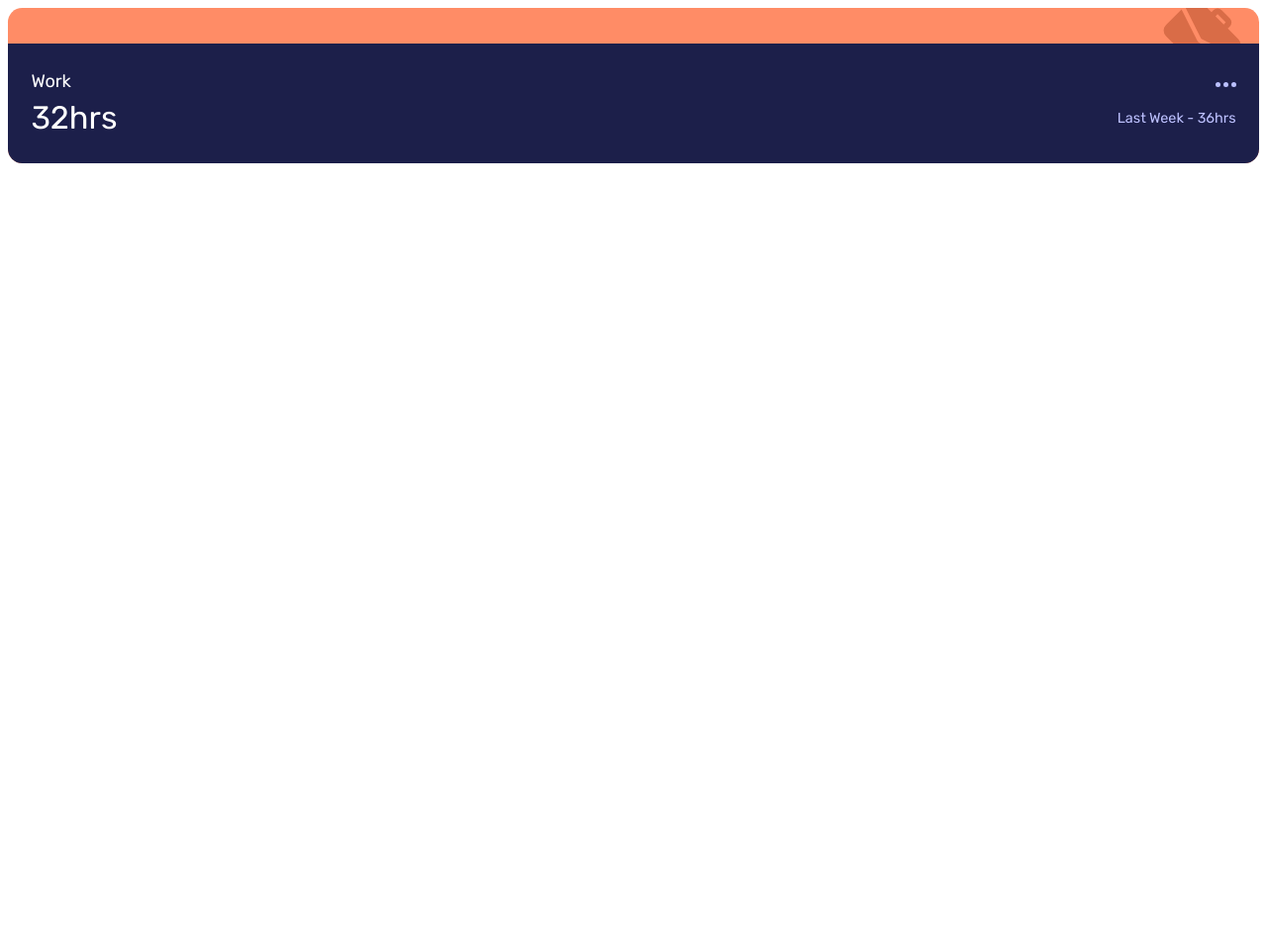
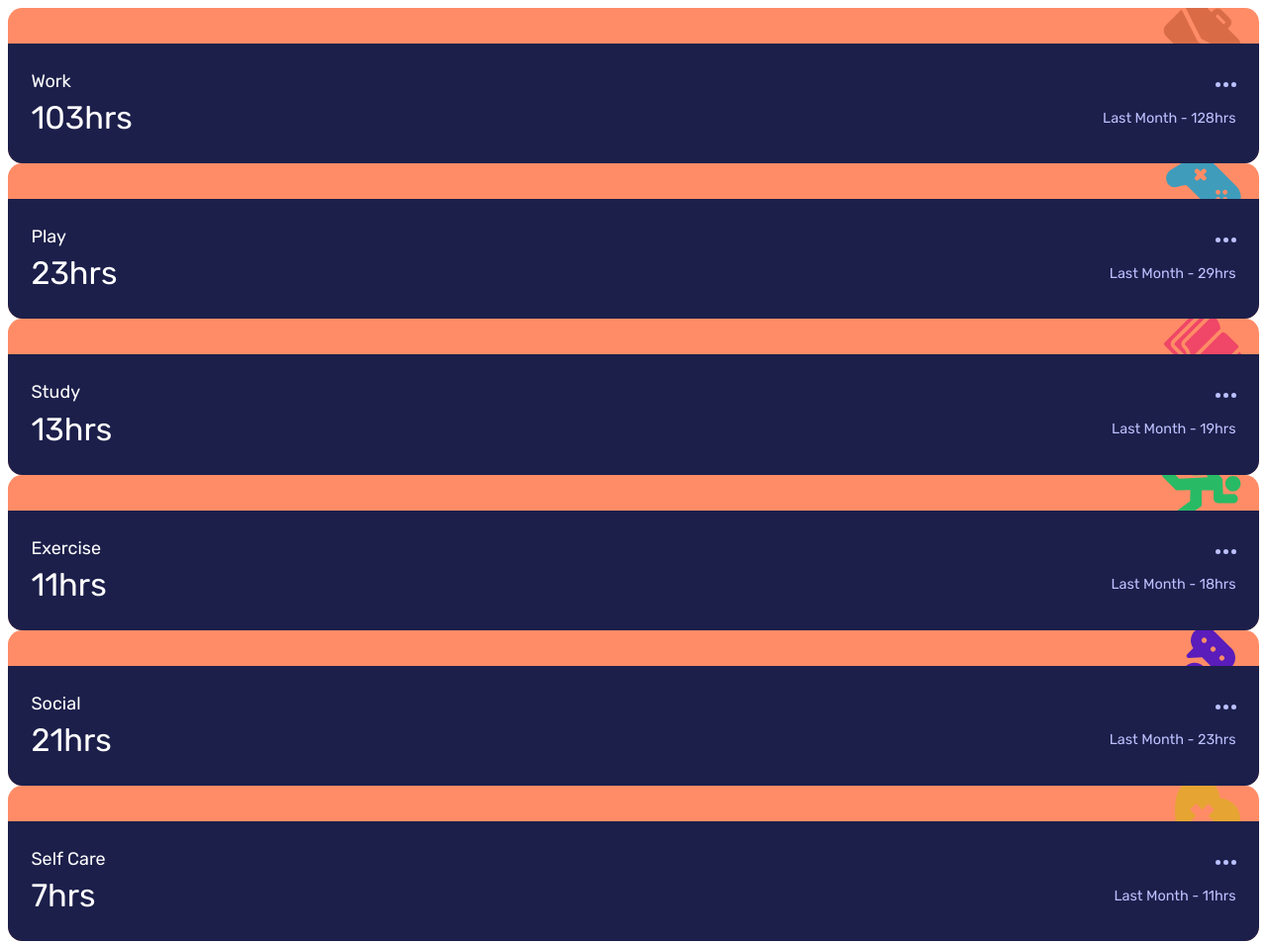
Before and after one commit to anton-zykov/fm-time-tracking-dashboard, a plain HTML site: page index.html in a window 1280 px wide. Shown: the whole page at 99% size. Before the commit the page ends 800 px from the top, so only its background shows below. Drawn offline with Linux system fonts and the light colour scheme.

Commit message:
Add script for creating cards based on fetched data

```diff
--- a/index.html
+++ b/index.html
@@ -10,16 +10,6 @@
   <title>Time tracking dashboard</title>
 </head>
 <body>
-  <div class="card">
-    <img class="card__icon" src="./images/icon-work.svg" alt="">
-    <div class="card__content">
-      <p class="card__title">Work</p>
-      <a class="card__more" href="/" aria-label="More on work">
-        <img src="./images/icon-ellipsis.svg" alt="">
-      </a>
-      <span class="card__hours">32hrs</span>
-      <span class="card__previous">Last Week - 36hrs</span>
-    </div>
-  </div>
+  <script type="module" src="./index.js"></script>
 </body>
 </html>
--- /dev/null
+++ b/index.js
@@ -0,0 +1,57 @@
+const timeframeAdjectives = {
+  'Day': 'Daily',
+  'Week': 'Weekly',
+  'Month': 'Monthly',
+};
+
+let currentTimeframe = 'Month';
+
+class Card {
+  constructor ({ title, timeframes }) {
+    this.title = title;
+    this.timeframes = timeframes;
+
+    this.element = this.createElement();
+    this.subElements = {
+      hours: this.element.querySelector('.card__hours'),
+      previous: this.element.querySelector('.card__previous'),
+    };
+    this.updateHours();
+  }
+
+  createTemplate () {
+    return `
+      <div class="card">
+        <img class="card__icon" src="./images/icon-${this.title.toLowerCase().replace(' ', '-')}.svg" alt="">
+        <div class="card__content">
+          <p class="card__title">${this.title}</p>
+          <a class="card__more" href="/" aria-label="More on ${this.title}">
+            <img src="./images/icon-ellipsis.svg" alt="">
+          </a>
+          <span class="card__hours"></span>
+          <span class="card__previous"></span>
+        </div>
+      </div>
+    `;
+  }
+
+  createElement () {
+    const container = document.createElement('div');
+    container.innerHTML = this.createTemplate();
+    return container.firstElementChild;
+  }
+
+  updateHours () {
+    this.subElements.hours.textContent = this.timeframes[timeframeAdjectives[currentTimeframe].toLowerCase()].current + 'hrs';
+    this.subElements.previous.textContent =
+      'Last ' + currentTimeframe + ' - ' + this.timeframes[timeframeAdjectives[currentTimeframe].toLowerCase()].previous + 'hrs';
+  }
+}
+
+let cards = [];
+fetch('./data.json')
+  .then((response) => (response.json()))
+  .then((data) => {
+    cards = data.map((category) => (new Card(category)));
+    document.body.append(...cards.map((card) => card.element));
+  });
```
